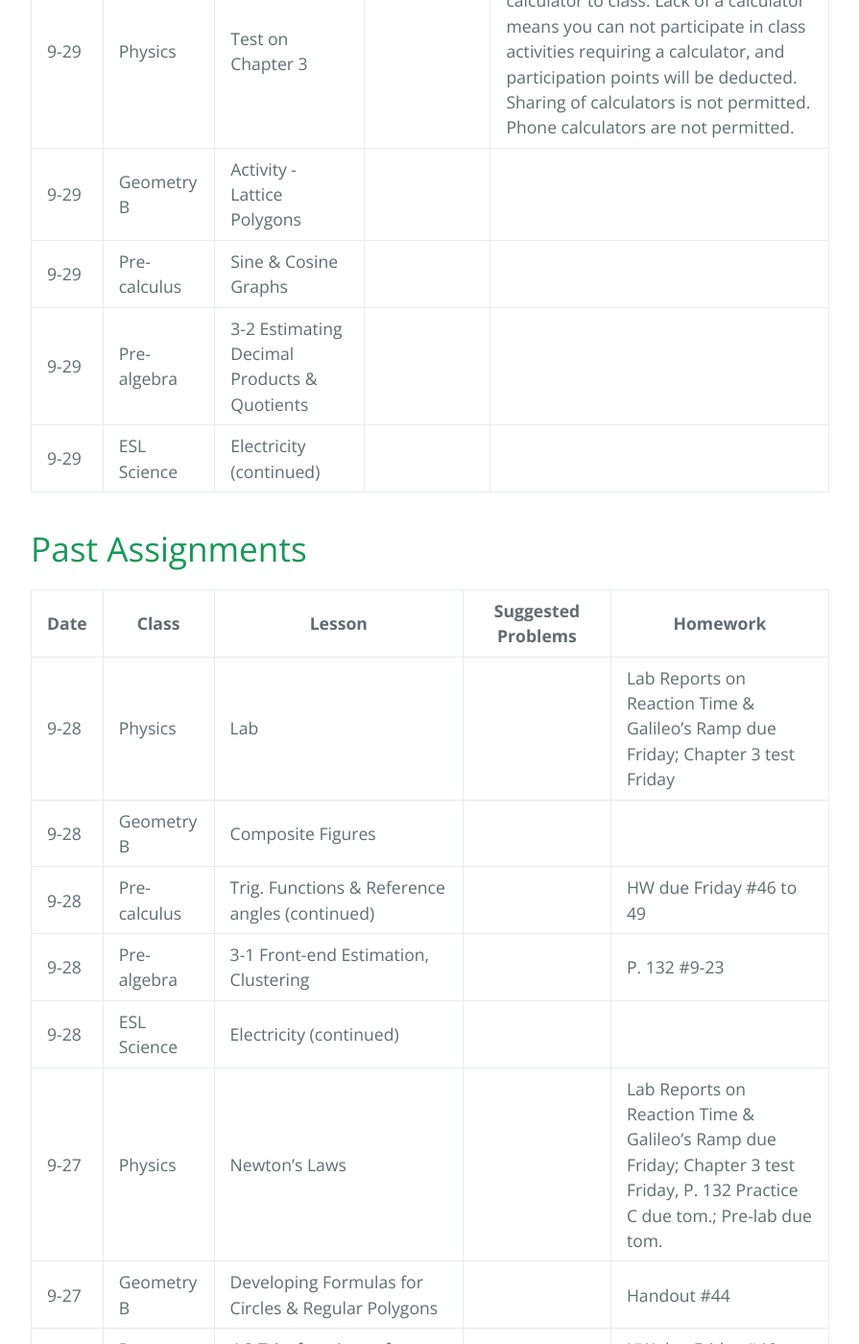
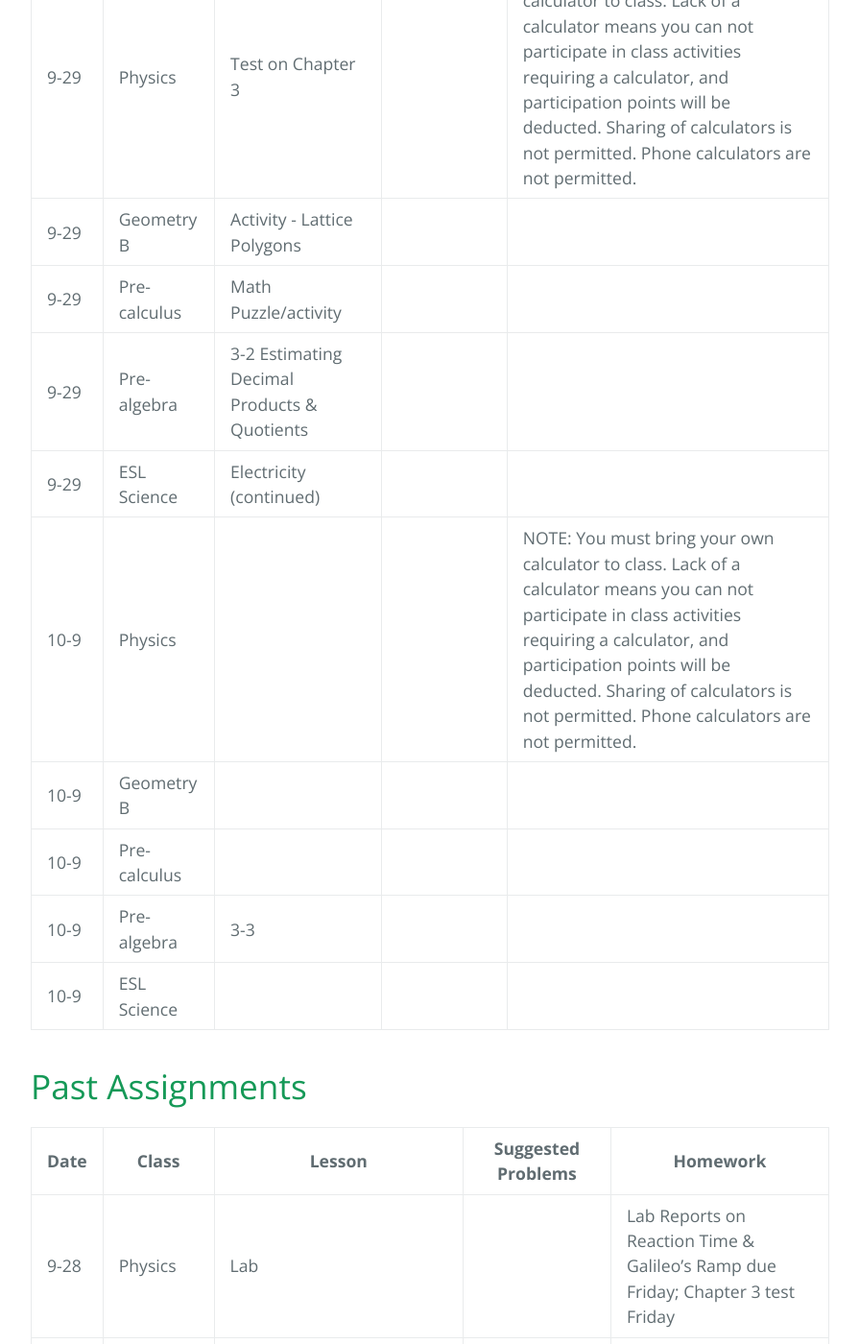
Before and after one commit to gpayoo/gpayoo, a Jekyll site: the page built from index.md, in a window 1280 px wide and 1400 px high, scrolled down 686 px. Shown: the whole window at 96% size, without its empty margins (192-1087 px from the left). Built offline with Jekyll 4.4.1, drawn with Linux system fonts in a browser that asks for light colours; our own code applies the rules of GitHub Pages for plain Markdown files.

Commit message:
Update index.md

```diff
--- a/index.md
+++ b/index.md
@@ -12,9 +12,14 @@ layout: default
 | ---- | ----- | ------ | -------- | ---
 | 9-29 | Physics | Test on Chapter 3 | |  NOTE: You must bring your own calculator to class. Lack of a calculator means you can not participate in class activities requiring a calculator, and participation points will be deducted. Sharing of calculators is not permitted. Phone calculators are not permitted.
 | 9-29 | Geometry B | Activity - Lattice Polygons  | |  |
-| 9-29 | Pre-calculus |  Sine & Cosine Graphs | |
+| 9-29 | Pre-calculus | Math Puzzle/activity | |
 | 9-29 | Pre-algebra | 3-2 Estimating Decimal Products & Quotients | |
 | 9-29 | ESL Science | Electricity (continued) |  |
+| 10-9 | Physics |  | |  NOTE: You must bring your own calculator to class. Lack of a calculator means you can not participate in class activities requiring a calculator, and participation points will be deducted. Sharing of calculators is not permitted. Phone calculators are not permitted.
+| 10-9 | Geometry B |   | |  |
+| 10-9 | Pre-calculus | | |
+| 10-9 | Pre-algebra | 3-3  | |
+| 10-9 | ESL Science | |  |
 
 
 # [](#header-2) Past Assignments
```
